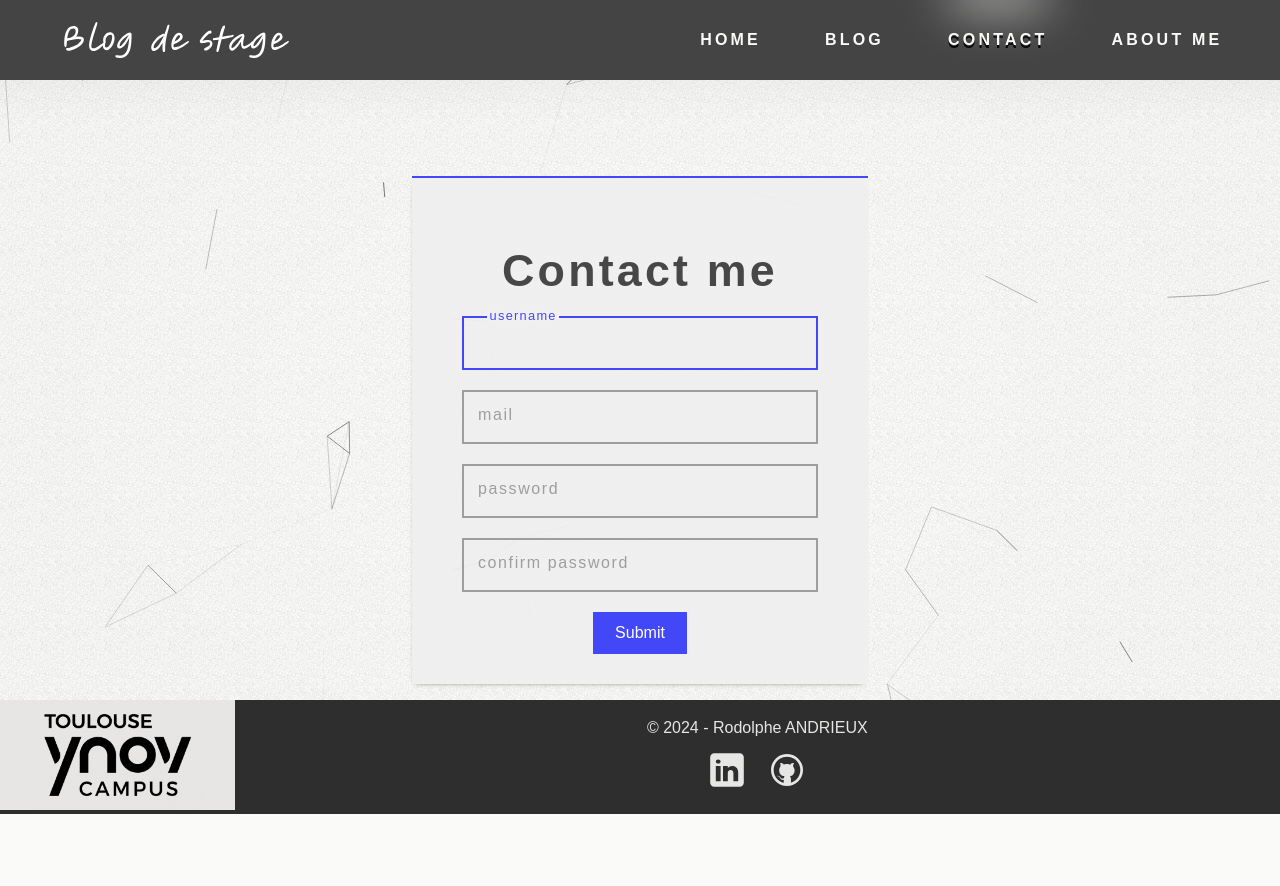
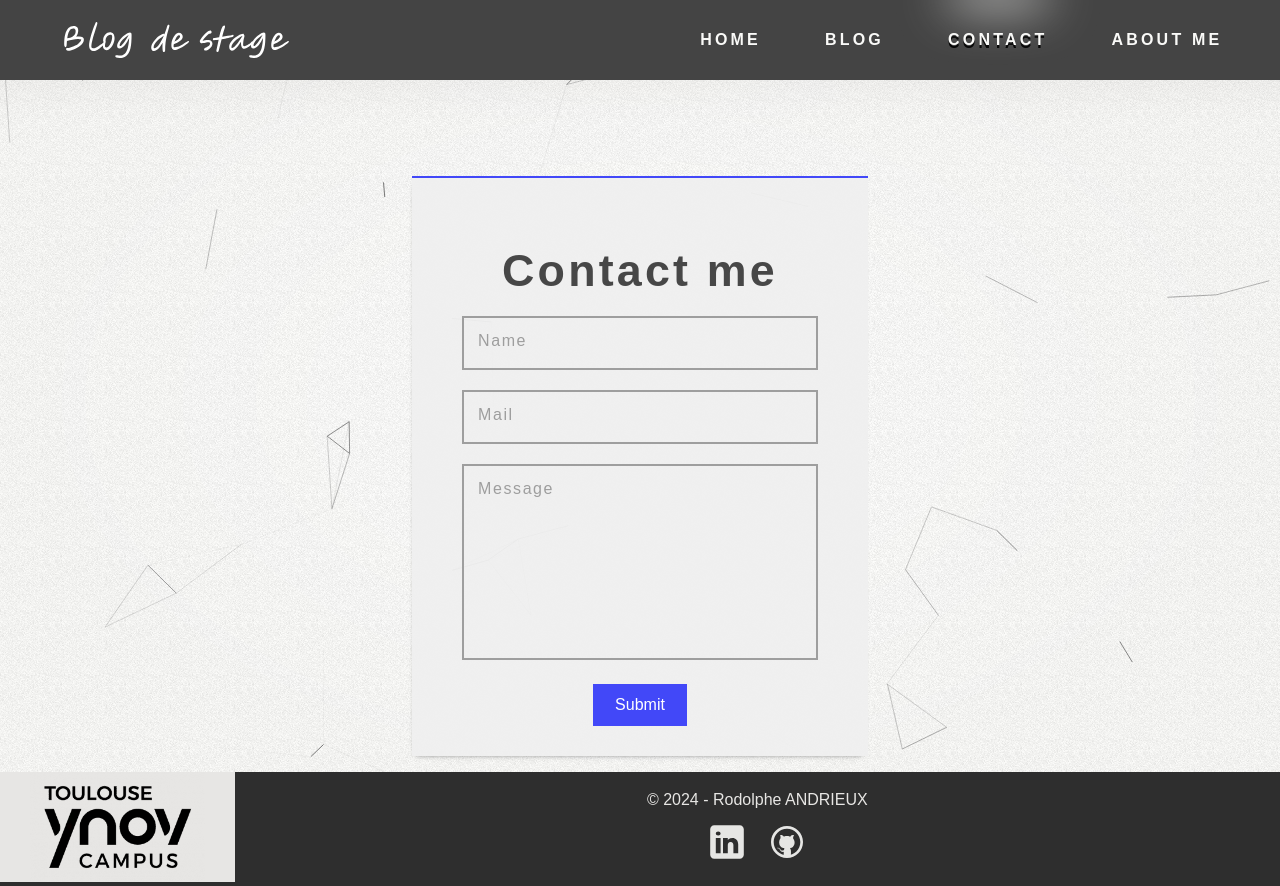
Before and after one commit to RodolpheANDRIEUX/portfolio, a SvelteKit app: page /contact in a window 1280 px wide. Before the commit the page ends 814 px from the top, so only its background shows below. Built offline with nearby package versions, Linux system fonts and the light colour scheme.

Commit message:
cleaned the complete mess  in contact

```diff
--- a/src/routes/contact/+page.svelte
+++ b/src/routes/contact/+page.svelte
@@ -1,71 +1,30 @@
 <script>
-	import {fade, slide} from "svelte/transition";
-	import {onMount} from "svelte";
+	import { fade, slide } from "svelte/transition";
 
-	let fields = {
-		'username': '',
-		'mail': '',
-		'password': '',
-		'confirm password': ''
-	};
-
-	function updateValue(fieldKey, value) {
-		fields[fieldKey] = value;
-	}
-
-	let fieldStates = {};
+	let name = '';
+	let mail = '';
+	let message = '';
 	let errorMessage = '';
 
-	async function validateForm(event) {
-
-		for (let key in fields) {
-			if (!fields[key]) {
-				errorMessage = `${key}  is required`;
-				return false;
-			}
+	function validateForm(event) {
+		if (!name || !mail || !message) {
+			errorMessage = 'All fields are required.';
+			return false;
 		}
 
 		const emailRegex = /^[^\s@]+@[^\s@]+\.[^\s@]+$/;
-		if (!emailRegex.test(fields.mail)){
+		if (!emailRegex.test(mail)) {
 			errorMessage = 'The email address is not valid.';
 			return false;
 		}
 
-		if (!fields.mail.includes('@')) {
-			errorMessage = 'The email address is not valid.';
-			return false;
-		}
-
-		const hasUppercase = /[A-Z]/.test(fields.password);
-		const hasLowercase = /[a-z]/.test(fields.password);
-		const hasDigits = /\d/.test(fields.password);
-
-		if (fields.password.length < 8) {
-			errorMessage = 'The password must be at least 8 characters long';
-			return false;
-		}
-
-		if (fields.password !== fields['confirm password']) {
-			errorMessage = 'Passwords do not match.';
-			return false;
-		}
-
-		errorMessage = 'ok fine, you can log in now 😉';
 		return true;
 	}
-
-	function determineInputType(fieldKey) {
-		return fieldKey.includes('password') ? 'password' : 'text';
-	}
-
-	onMount(() => {
-		document.getElementById('username').focus();
-	});
 </script>
 
 <svelte:head>
 	<title>Contact</title>
-	<meta name="description" content="Contact me !" />
+	<meta name="description" content="Contact me!" />
 </svelte:head>
 
 <section>
@@ -75,18 +34,18 @@
 			<p id="errorMessage" in:slide={{ duration: 400 }}>{errorMessage}</p>
 		{/if}
 		<form method="POST" on:submit|preventDefault={validateForm}>
-			{#each Object.keys(fields) as fieldKey}
-				<div class="input-group">
-					<input value={fields[fieldKey]}
-						   on:input={(e) => updateValue(fieldKey, e.target.value)}
-						   class:focus-or-filled={fieldStates[fieldKey]}
-						   on:focus={() => (fieldStates[fieldKey] = true)}
-						   on:blur={() => (fieldStates[fieldKey] = fields[fieldKey] !== "")}
-						   type={determineInputType(fieldKey)}
-						   id={fieldKey} name={fieldKey} autocomplete="off" />
-					<label for={fieldKey}>{fieldKey}</label>
-				</div>
-			{/each}
+			<div class="input-group">
+				<input required bind:value={name} type="text" id="name" name="name" autocomplete="off" />
+				<label for="name">Name</label>
+			</div>
+			<div class="input-group">
+				<input required bind:value={mail} type="text" id="mail" name="mail" autocomplete="off" />
+				<label for="mail">Mail</label>
+			</div>
+			<div class="input-group">
+				<textarea required bind:value={message} id="message" name="message" autocomplete="off"></textarea>
+				<label for="message">Message</label>
+			</div>
 			<button type="submit" in:slide={{ delay: 500, duration: 200 }}>Submit</button>
 		</form>
 	</div>
@@ -138,9 +97,8 @@
 		color: var(--color-theme-1);
 	}
 
-	input {
+	input, textarea {
 		width: 20rem;
-		max-width: 60vw;
 		color: var(--color-theme-3);
 		border: solid 2px #9e9e9e;
 		background: none;
@@ -148,6 +106,12 @@
 		font-size: 1rem;
 		letter-spacing: .1rem;
 		transition: border 150ms cubic-bezier(0.4, 0, 0.2, 1);
+	}
+
+	textarea {
+		height: 10rem;
+		resize: none;
+		letter-spacing: 0;
 	}
 
 	label {
@@ -160,12 +124,15 @@
 		transition: 150ms cubic-bezier(0.4, 0, 0.2, 1);
 	}
 
-	.focus-or-filled {
+	input:focus, input:valid, textarea:focus, textarea:valid {
 		outline: none;
 		border: 2px solid var(--color-theme-1);
 	}
 
-	.focus-or-filled ~ label {
+	.input-group input:focus ~ label,
+	.input-group input:valid ~ label,
+	.input-group textarea:focus ~ label,
+	.input-group textarea:valid ~ label {
 		transform: translateY(-50%) scale(0.8);
 		background-color: #f0f0f0;
 		padding: 0 .2em;
```
